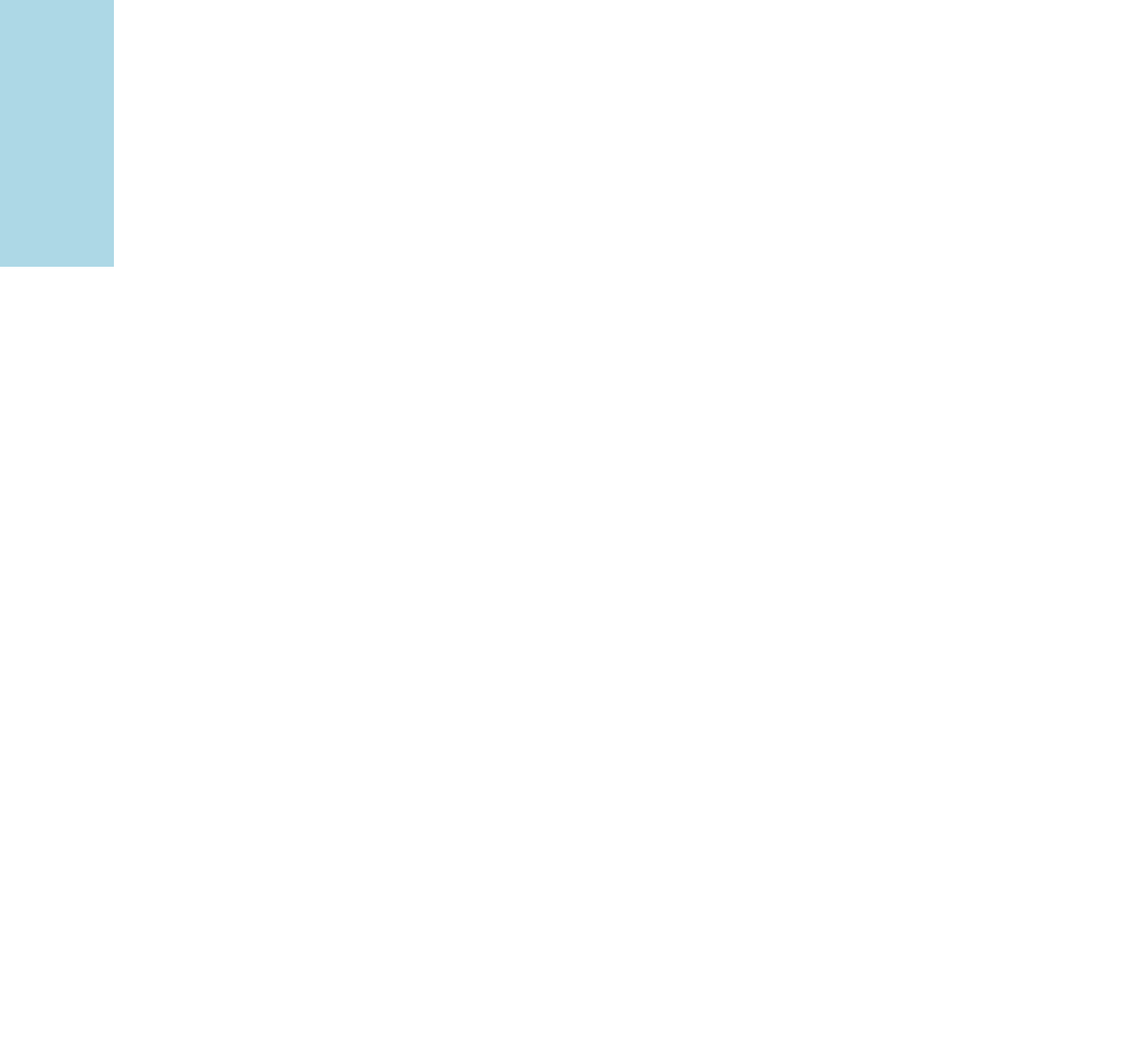
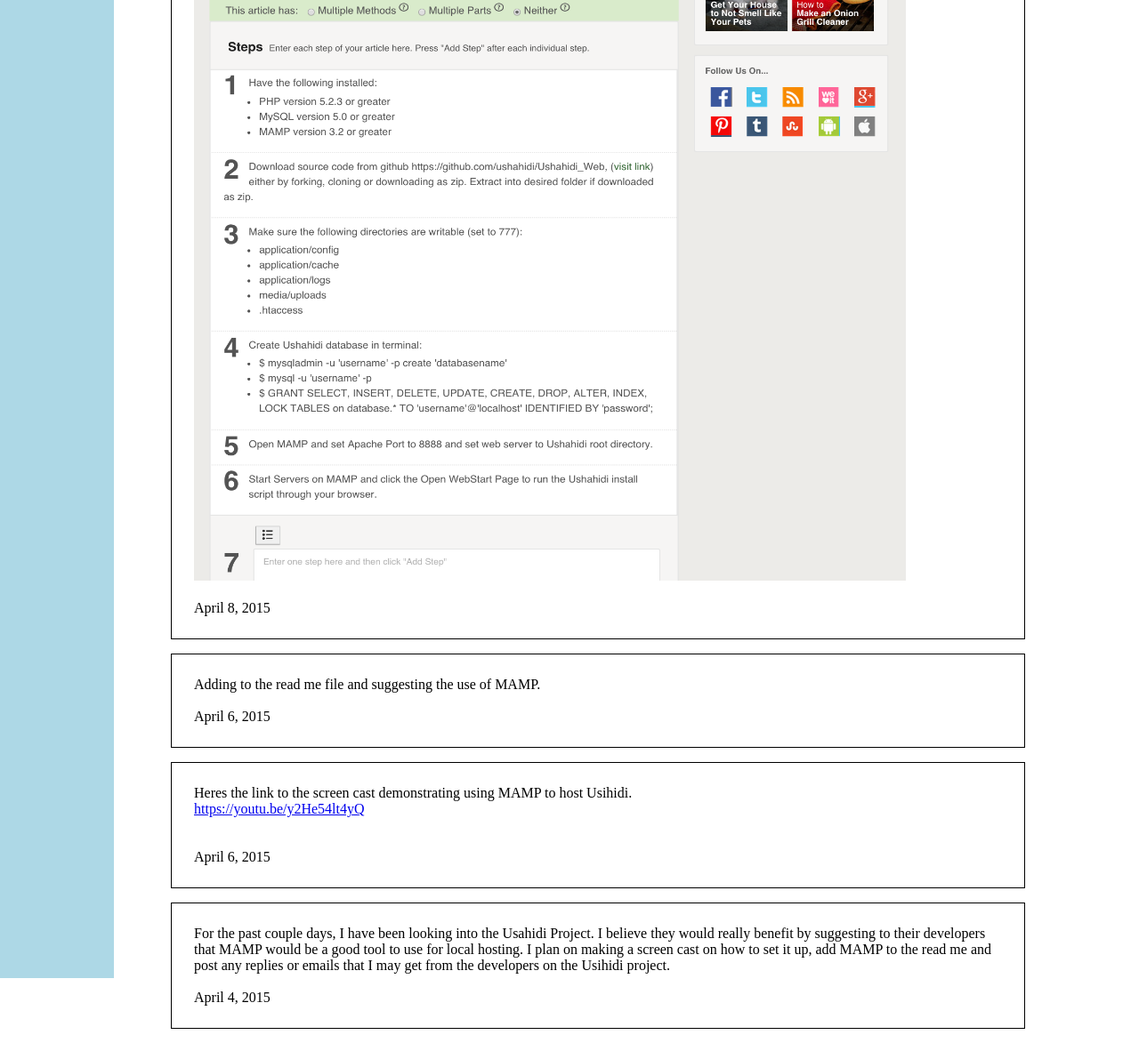
Before and after one commit to Wilsonkho/Wilsonkho.github.io, a plain HTML site: page index.html in a window 1280 px wide. Shown: the part 500-1673 px from the top of the page at 89% size. Before the commit the page ends 800 px from the top, so only its background shows below. Drawn offline with Linux system fonts and the light colour scheme.

Commit message:
add wikihow entry

```diff
--- a/index.html
+++ b/index.html
@@ -8,7 +8,7 @@ body{
 #side-bar{
 	background-color: lightblue;
 	float: left;
-	height: 100vh;
+	height: 200vh;
 	width: 10%;
 	display: block;
 }
@@ -45,13 +45,23 @@ body{
 	</div>
 	<div id="content">
 		<p id="entry">
-			Adding to the read me file and suggesting the use of MAMP on a pull request and confirming it works for OSX. Picture
+			Created wiki page for a quick install guide for Ushahidi using MAMP on Mac OSX. Still awaiting WikiHow for approval. Here is a screen shot:
+			<br>
+			<img src="wikihow.png" style="width:800px"; height="1000px";>
+			<br>
+			<br>
+			April 8, 2015
+		</p>
+		<p id="entry">
+			Adding to the read me file and suggesting the use of MAMP.
 			<br>
 			<br>
 			April 6, 2015
 		</p>
 		<p id="entry">
-			Heres the link to the screen cast demonstrating using MAMP to host Usihidi. LINK
+			Heres the link to the screen cast demonstrating using MAMP to host Usihidi.
+			<br>
+			<a href="https://youtu.be/y2He54lt4yQ">https://youtu.be/y2He54lt4yQ</a> <br>
 			<br>
 			<br>
 			April 6, 2015
```
Also changed, not shown: wikihow.png (added).
